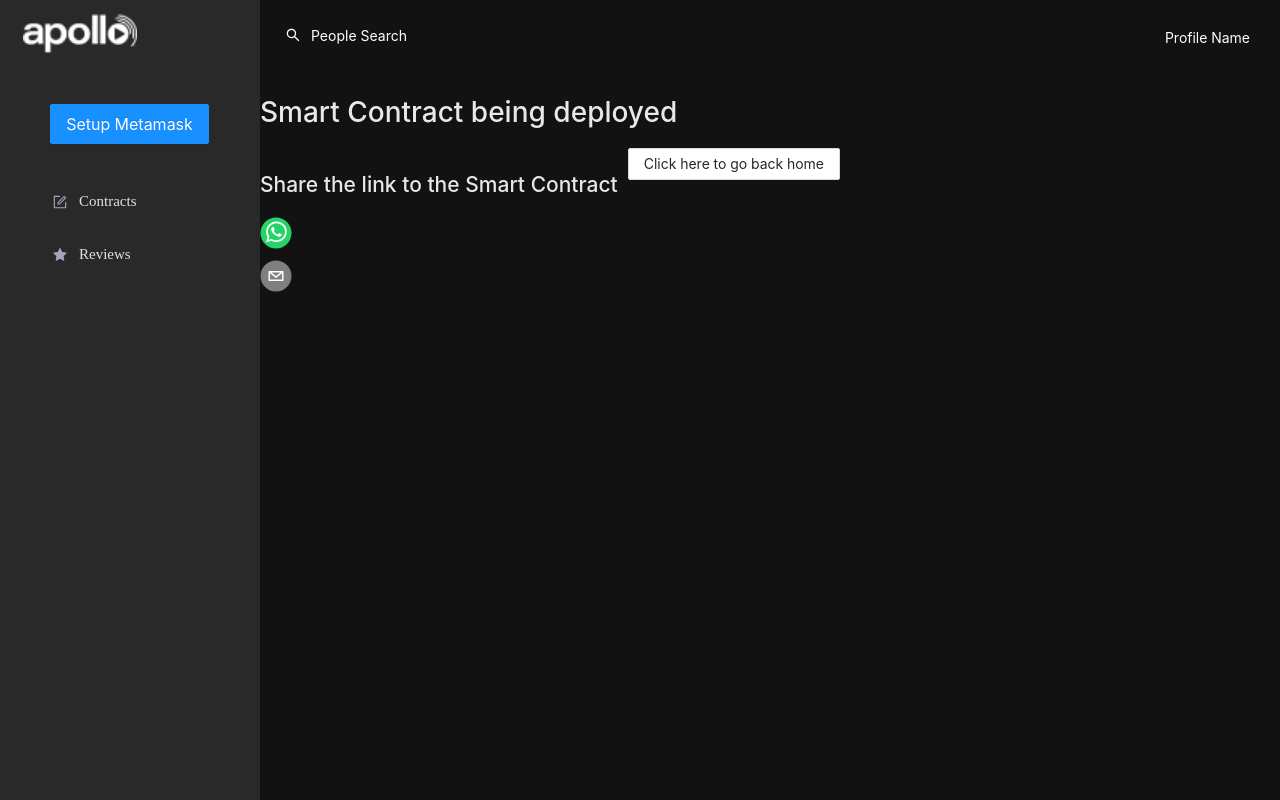
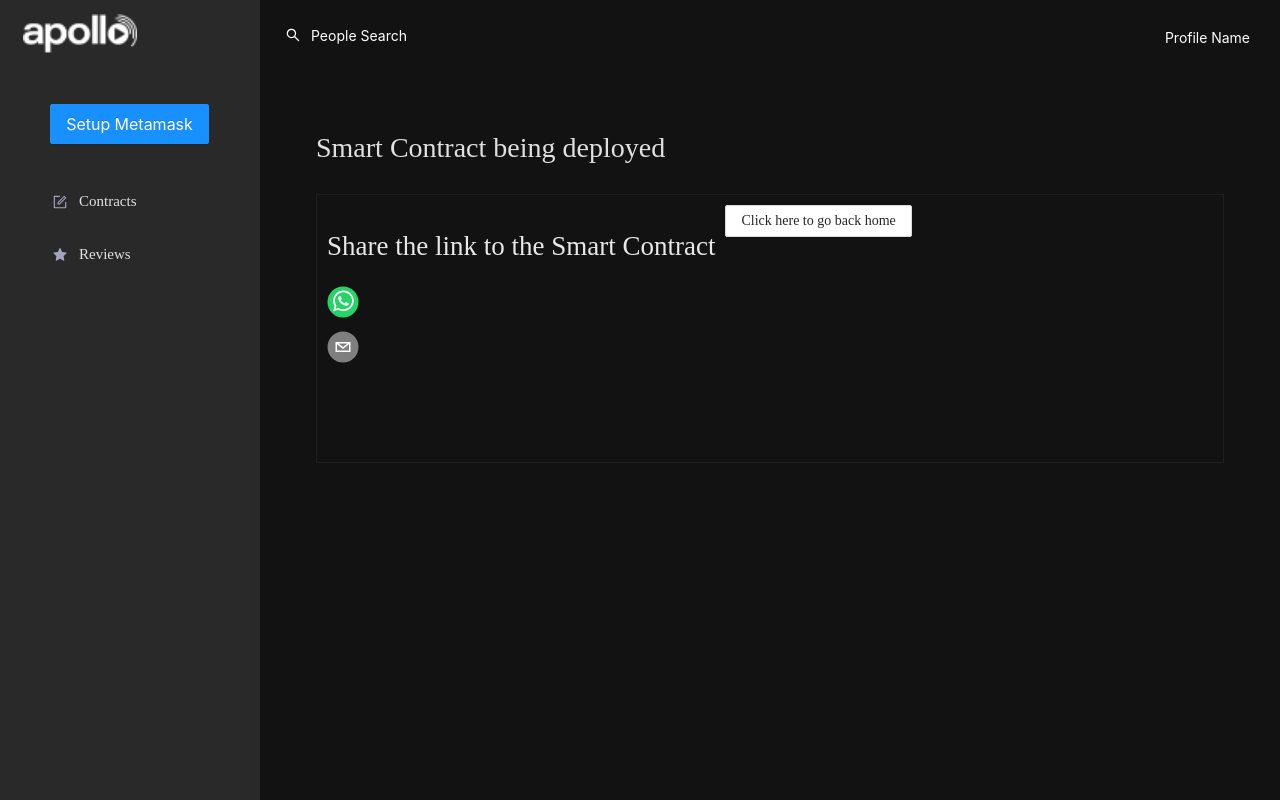
Before and after one commit to will0t/ApolloMusic, a React (Create React App) app in the folder frontend/: page /success in a window 1280 px wide. Built offline with nearby package versions, Linux system fonts and the light colour scheme.

Commit message:
chucked the view page into a content component

```diff
--- a/frontend/src/views/finishedSC.js
+++ b/frontend/src/views/finishedSC.js
@@ -2,17 +2,17 @@ import React from 'react'
 import 'antd/dist/antd.css';
 import Sharelink from '../components/sharelink.js';
 import { Button } from 'antd';
+import Content from '../components/content.js';
 
 class FinishedSC extends React.Component {
     render() {
         return (
-            <div>
-                <h1>Smart Contract being deployed</h1>
+            <Content heading="Smart Contract being deployed">
                 <Sharelink/>
                 <Button href="/">
                     Click here to go back home
                 </Button>
-            </div>
+            </Content>
         )
     }
 }
```
Also changed, not shown: 1 other file (tests, documents, lock files or other folders).
